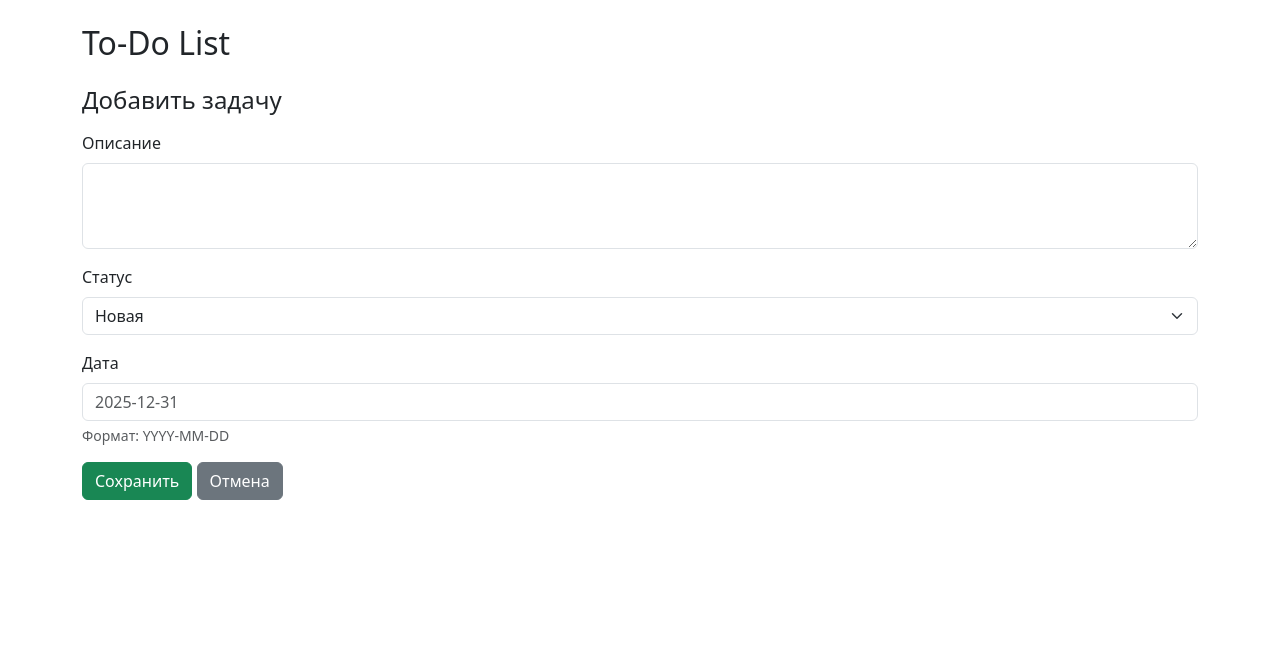
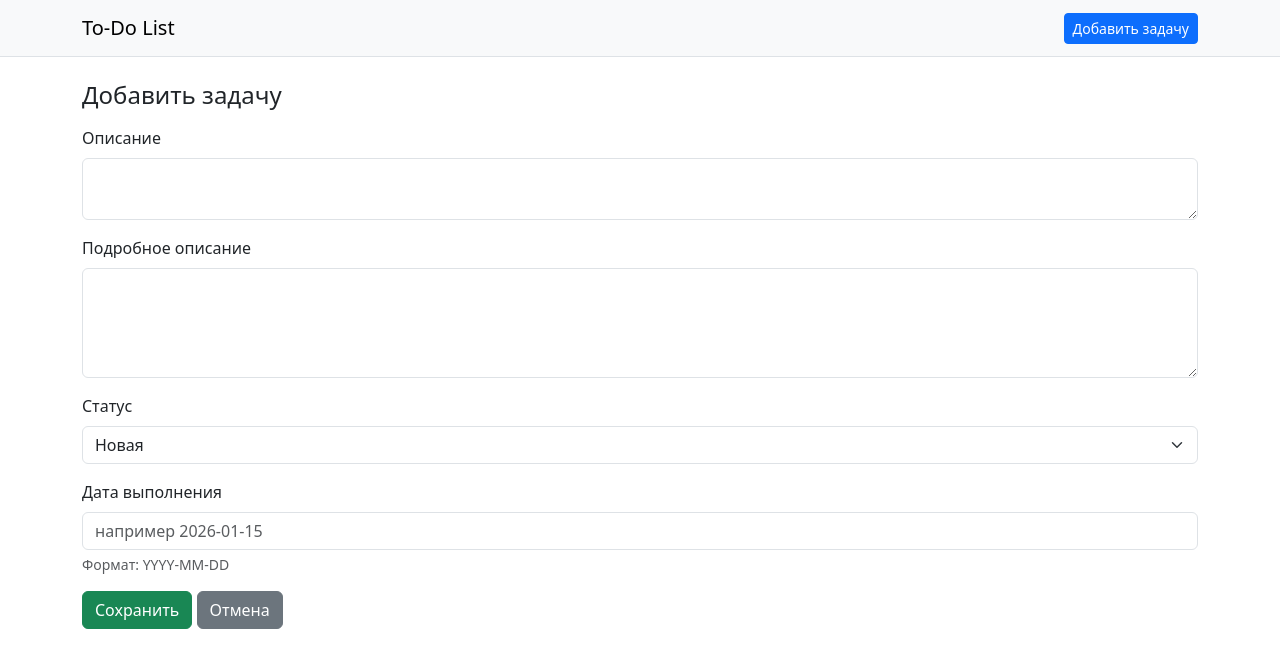
Before and after one commit to GudkovaK/homework_52_ekaterina_gudkova, a Django app: page /tasks/add/ in a window 1280 px wide. Shown: the top 668 px of the page. Run offline with Django 4.2, Linux system fonts and the light colour scheme.

Commit message:
Add navigation, url names and detail description field in form

```diff
--- a/webapp/templates/webapp/base.html
+++ b/webapp/templates/webapp/base.html
@@ -6,8 +6,13 @@
     <link href="https://cdn.jsdelivr.net/npm/bootstrap@5.3.0/dist/css/bootstrap.min.css" rel="stylesheet">
 </head>
 <body>
-    <div class="container mt-4">
-        <h2 class="mb-4">To-Do List</h2>
+    <nav class="navbar navbar-light bg-light border-bottom mb-4">
+        <div class="container">
+            <a class="navbar-brand" href="{% url 'task_list' %}">To-Do List</a>
+            <a href="{% url 'task_add' %}" class="btn btn-primary btn-sm">Добавить задачу</a>
+        </div>
+    </nav>
+    <div class="container">
         {% block content %}{% endblock %}
     </div>
 </body>
--- a/webapp/templates/webapp/task_add.html
+++ b/webapp/templates/webapp/task_add.html
@@ -5,7 +5,11 @@
     {% csrf_token %}
     <div class="mb-3">
         <label class="form-label">Описание</label>
-        <textarea name="description" class="form-control" rows="3" required></textarea>
+        <textarea name="description" class="form-control" rows="2" required></textarea>
+    </div>
+    <div class="mb-3">
+        <label class="form-label">Подробное описание</label>
+        <textarea name="detailed_description" class="form-control" rows="4"></textarea>
     </div>
     <div class="mb-3">
         <label class="form-label">Статус</label>
@@ -16,11 +20,11 @@
         </select>
     </div>
     <div class="mb-3">
-        <label class="form-label">Дата</label>
-        <input type="text" name="due_date" class="form-control" placeholder="2025-12-31">
+        <label class="form-label">Дата выполнения</label>
+        <input type="text" name="due_date" class="form-control" placeholder="например 2026-01-15">
         <div class="form-text">Формат: YYYY-MM-DD</div>
     </div>
     <button type="submit" class="btn btn-success">Сохранить</button>
-    <a href="/tasks/" class="btn btn-secondary">Отмена</a>
+    <a href="{% url 'task_list' %}" class="btn btn-secondary">Отмена</a>
 </form>
 {% endblock %}
```
Also changed, not shown: webapp/templates/webapp/task_list.html (+5 -5 lines).
